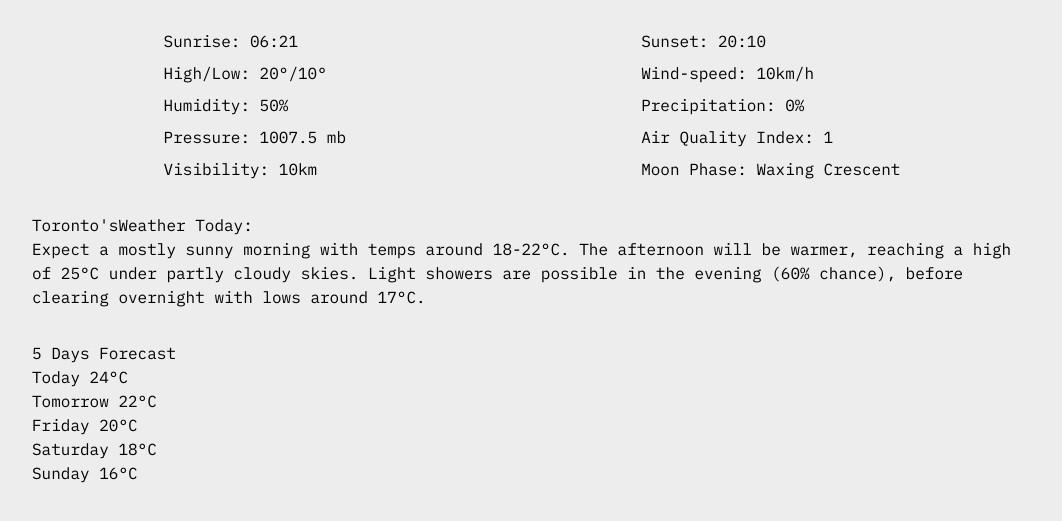
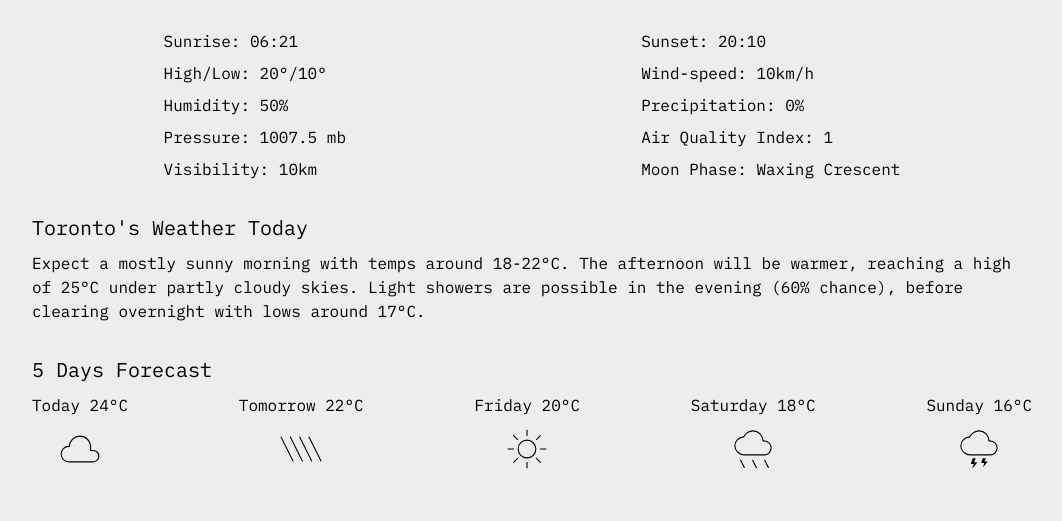
Before and after one commit to Ayoroq/weather-app, a website built with webpack: page src/template.html in a window 1280 px wide. Shown: the part 409-930 px from the top of the page, without its empty margins (108-1170 px from the left). Built offline with nearby package versions, Linux system fonts and the light colour scheme; no server answers.

Commit message:
Add summary and forecast sections with styling; include weather icons for daily forecasts

```diff
--- a/src/style.css
+++ b/src/style.css
@@ -134,3 +134,40 @@
   gap: 0.5rem;
   text-align: left;
 }
+
+/* This is for the 3rd section. The summary */
+.summary-container{
+    display: flex;
+    flex-direction: column;
+    gap: 0.5rem;
+}
+
+.summary-head{
+    font-size: 1.25rem;
+}
+
+
+/* This is for the 4th section. The forecast */
+.forecast-container{
+    display: flex;
+    flex-direction: column;
+    gap: 0.5rem;
+}
+
+.forecast-head{
+    font-size: 1.25rem;
+}
+
+.forecast-days{
+    display: flex;
+    justify-content: space-between;
+    gap: 2rem;
+}
+
+.forecast-day{
+    display: flex;
+    flex-direction: column;
+    align-items: center;
+    gap: 0.5rem;
+    cursor: pointer;
+}
--- a/src/template.html
+++ b/src/template.html
@@ -62,40 +62,36 @@
           </div>
         </section>
         <section class="summary-container">
-          <div class="summary">
-            <p class="summary-head"><span>Toronto's</span>Weather Today:</p>
+            <p class="summary-head"><span>Toronto's </span>Weather Today</p>
             <p class="summary-text">
               Expect a mostly sunny morning with temps around 18-22°C. The
               afternoon will be warmer, reaching a high of 25°C under partly
               cloudy skies. Light showers are possible in the evening (60%
               chance), before clearing overnight with lows around 17°C.
             </p>
-          </div>
         </section>
         <section class="forecast-container">
-          <div class="forecast">
-            <p class="forecast-header">5 Days Forecast</p>
+          <p class="forecast-head">5 Days Forecast</p>
           <div class="forecast-days">
             <div class="forecast-day">
               <p>Today <span>24°C</span></p>
-                <img src="#" alt="" />
+              <img src="/assets/partial-cloud.svg" alt="" />
             </div>
             <div class="forecast-day">
               <p>Tomorrow <span>22°C</span></p>
-                <img src="#" alt="" />
+              <img src="/assets/light-rain.svg" alt="" />
             </div>
             <div class="forecast-day">
               <p>Friday <span>20°C</span></p>
-                <img src="#" alt="" />
+              <img src="/assets/sunny.svg" alt="" />
             </div>
             <div class="forecast-day">
               <p>Saturday <span>18°C</span></p>
-                <img src="#" alt="" />
+              <img src="/assets/rain.svg" alt="" />
             </div>
             <div class="forecast-day">
               <p>Sunday <span>16°C</span></p>
-                <img src="#" alt="" />
-              </div>
+              <img src="/assets/thunderstorm.svg" alt="" />
             </div>
           </div>
         </section>
```
Also changed, not shown: assets/light-rain.svg (added), assets/partial-cloud.svg (added), assets/rain.svg (added), assets/sunny.svg (added), assets/thunderstorm.svg (added). Lines whose indentation alone changed are shown as unchanged.
